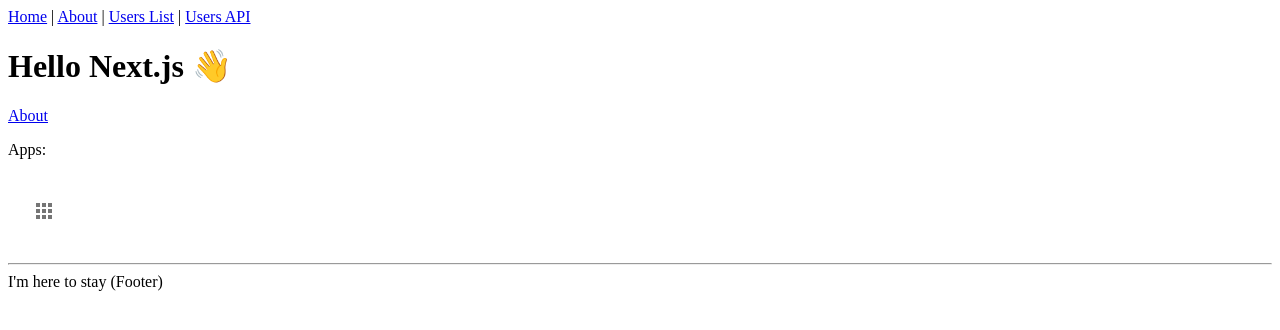
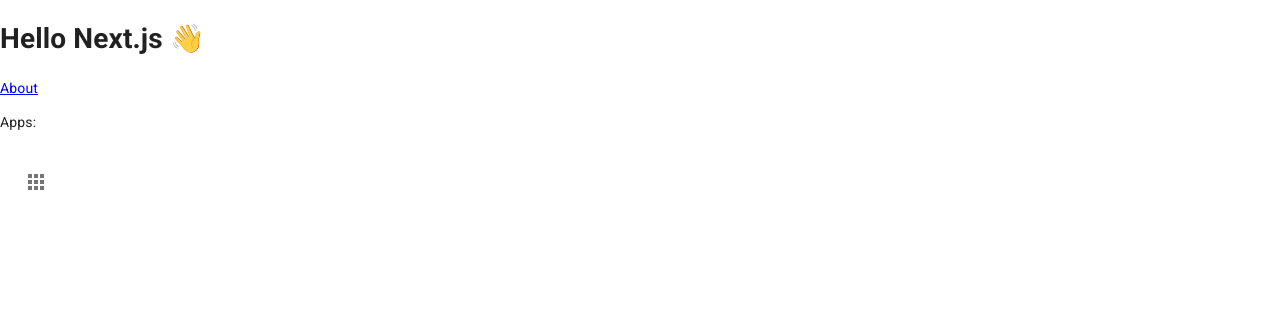
Before and after one commit to CodeDoctorDE/linwood_blog, a Next.js app: page /hello in a window 1280 px wide. Shown: the top 330 px of the page. Built offline with nearby package versions, Linux system fonts and the light colour scheme.

Commit message:
adding some files, change component to src

```diff
--- a/components/Layout.tsx
+++ /dev/null
@@ -1,41 +0,0 @@
-import React, { ReactNode } from 'react'
-import Link from 'next/link'
-import Head from 'next/head'
-
-type Props = {
-  children?: ReactNode
-  title?: string
-}
-
-const Layout = ({ children, title = 'This is the default title' }: Props) => (
-  <div>
-    <Head>
-      <title>{title}</title>
-      <meta charSet="utf-8" />
-      <meta name="viewport" content="initial-scale=1.0, width=device-width" />
-    </Head>
-    <header>
-      <nav>
-        <Link href="/">
-          <a>Home</a>
-        </Link>{' '}
-        |{' '}
-        <Link href="/about">
-          <a>About</a>
-        </Link>{' '}
-        |{' '}
-        <Link href="/users">
-          <a>Users List</a>
-        </Link>{' '}
-        | <a href="/api/users">Users API</a>
-      </nav>
-    </header>
-    {children}
-    <footer>
-      <hr />
-      <span>I'm here to stay (Footer)</span>
-    </footer>
-  </div>
-)
-
-export default Layout
--- /dev/null
+++ b/pages/_app.tsx
@@ -0,0 +1,32 @@
+import React from 'react';
+import Head from 'next/head';
+import { AppProps } from 'next/app';
+import { ThemeProvider } from '@material-ui/core/styles';
+import CssBaseline from '@material-ui/core/CssBaseline';
+import theme from '../src/theme';
+
+export default function MyApp(props: AppProps) {
+  const { Component, pageProps } = props;
+
+  React.useEffect(() => {
+    // Remove the server-side injected CSS.
+    const jssStyles = document.querySelector('#jss-server-side');
+    if (jssStyles) {
+      jssStyles.parentElement!.removeChild(jssStyles);
+    }
+  }, []);
+
+  return (
+    <React.Fragment>
+      <Head>
+        <title>My page</title>
+        <meta name="viewport" content="minimum-scale=1, initial-scale=1, width=device-width" />
+      </Head>
+      <ThemeProvider theme={theme}>
+        {/* CssBaseline kickstart an elegant, consistent, and simple baseline to build upon. */}
+        <CssBaseline />
+        <Component {...pageProps} />
+      </ThemeProvider>
+    </React.Fragment>
+  );
+}
--- /dev/null
+++ b/pages/_document.tsx
@@ -0,0 +1,68 @@
+import React from 'react';
+import Document, { Html, Head, Main, NextScript } from 'next/document';
+import { ServerStyleSheets } from '@material-ui/core/styles';
+import theme from '../src/theme';
+
+export default class MyDocument extends Document {
+  render() {
+    return (
+      <Html lang="en">
+        <Head>
+          {/* PWA primary color */}
+          <meta name="theme-color" content={theme.palette.primary.main} />
+          <link
+            rel="stylesheet"
+            href="https://fonts.googleapis.com/css?family=Roboto:300,400,500,700&display=swap"
+          />
+        </Head>
+        <body>
+          <Main />
+          <NextScript />
+        </body>
+      </Html>
+    );
+  }
+}
+
+// `getInitialProps` belongs to `_document` (instead of `_app`),
+// it's compatible with server-side generation (SSG).
+MyDocument.getInitialProps = async (ctx) => {
+  // Resolution order
+  //
+  // On the server:
+  // 1. app.getInitialProps
+  // 2. page.getInitialProps
+  // 3. document.getInitialProps
+  // 4. app.render
+  // 5. page.render
+  // 6. document.render
+  //
+  // On the server with error:
+  // 1. document.getInitialProps
+  // 2. app.render
+  // 3. page.render
+  // 4. document.render
+  //
+  // On the client
+  // 1. app.getInitialProps
+  // 2. page.getInitialProps
+  // 3. app.render
+  // 4. page.render
+
+  // Render app and page and get the context of the page with collected side effects.
+  const sheets = new ServerStyleSheets();
+  const originalRenderPage = ctx.renderPage;
+
+  ctx.renderPage = () =>
+    originalRenderPage({
+      enhanceApp: (App) => (props) => sheets.collect(<App {...props} />),
+    });
+
+  const initialProps = await Document.getInitialProps(ctx);
+
+  return {
+    ...initialProps,
+    // Styles fragment is rendered after the app and page rendering finish.
+    styles: [...React.Children.toArray(initialProps.styles), sheets.getStyleElement()],
+  };
+};
--- a/pages/hello.tsx
+++ b/pages/hello.tsx
@@ -1,10 +1,9 @@
 import Link from 'next/link'
 import React from 'react';
-import Apps from '../components/Apps';
-import Layout from '../components/Layout';
+import Apps from '../src/Apps';
 
 const IndexPage = () => (
-  <Layout title="Home | Next.js + TypeScript Example">
+  <div title="Home | Next.js + TypeScript Example">
     <h1>Hello Next.js 👋</h1>
     <p>
       <Link href="/about">
@@ -13,7 +12,7 @@
       <p>Apps:</p>
       <Apps />
     </p>
-  </Layout>
+  </div>
 )
 
 export default IndexPage
--- /dev/null
+++ b/src/theme.tsx
@@ -0,0 +1,22 @@
+import { createMuiTheme } from '@material-ui/core/styles';
+import red from '@material-ui/core/colors/red';
+
+// Create a theme instance.
+const theme = createMuiTheme({
+  palette: {
+    primary: {
+      main: '#556cd6',
+    },
+    secondary: {
+      main: '#19857b',
+    },
+    error: {
+      main: red.A400,
+    },
+    background: {
+      default: '#fff',
+    },
+  },
+});
+
+export default theme;
```
Also changed, not shown: components/post.js (deleted, +0 -13 lines), pages/index.tsx (+4 -5 lines), src/Hero.tsx (added, +27 -0 lines), src/Apps.tsx (renamed from components/Apps.tsx).
